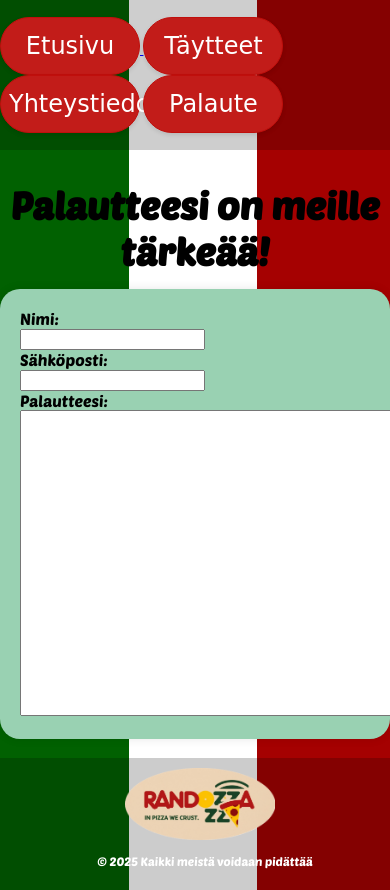
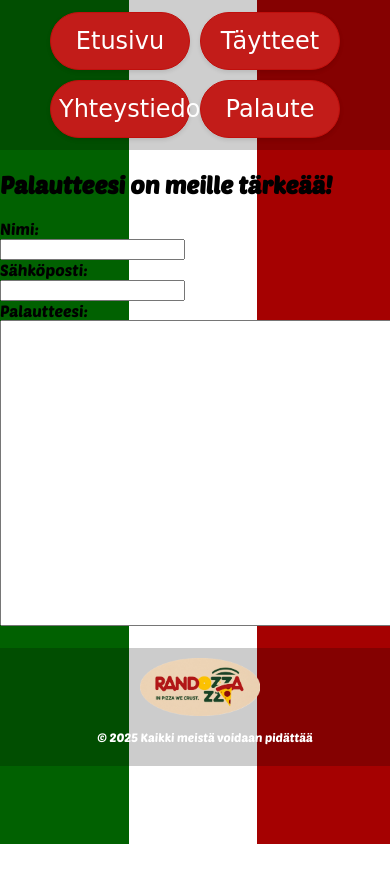
Before and after one commit to JHiitola/pizzagate, a PHP site: page /palaute.html in a window 390 px wide; the page is wider, and only the part inside the window is pictured. After the commit the page ends 844 px from the top of that part, so only its background shows below. Run offline with PHP 8.4, Linux system fonts and the light colour scheme; some web fonts are replaced.

Commit message:
Lisää testailua

```diff
--- a/tyyli.css
+++ b/tyyli.css
@@ -73,31 +73,17 @@ footer img {
       font-size: 12px;
   }
 
-  .form-container h2 {
-    text-align: center;
-    margin-bottom: 15px;
-    font-size: 38px;
+  footer img {
+      width: 120px;
+  }
+}
 
-  }
-
-
-  form {
-    background: rgb(153, 209, 178);
-    padding: 20px;
-    border-radius: 20px;
-    box-shadow: 0 0 10px rgba(0, 0, 0, 0.1);
-  }
-
-  .visually-hidden {
-    position: absolute;
-    width: 1px;
-    height: 1px;
-    padding: 0;
-    margin: -1px;
-    overflow: hidden;
-    clip: rect(0, 0, 0, 0);
-    border: 0;
-  }
+.hero-content {
+  display: flex;
+  flex-wrap: wrap;
+  justify-content: center;
+  gap: 10px;
+}
 
 .hero-section {
   width: 100%;
```
